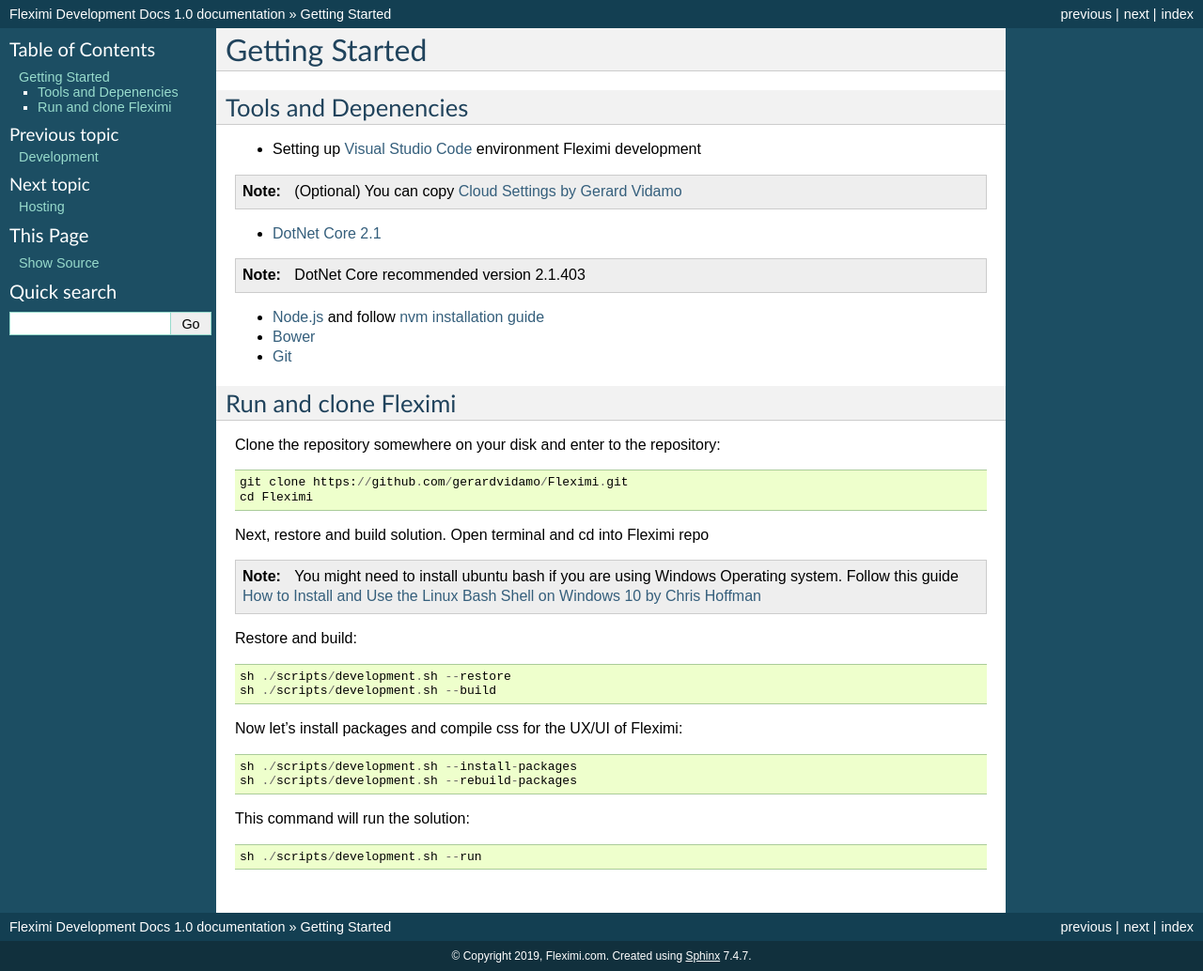
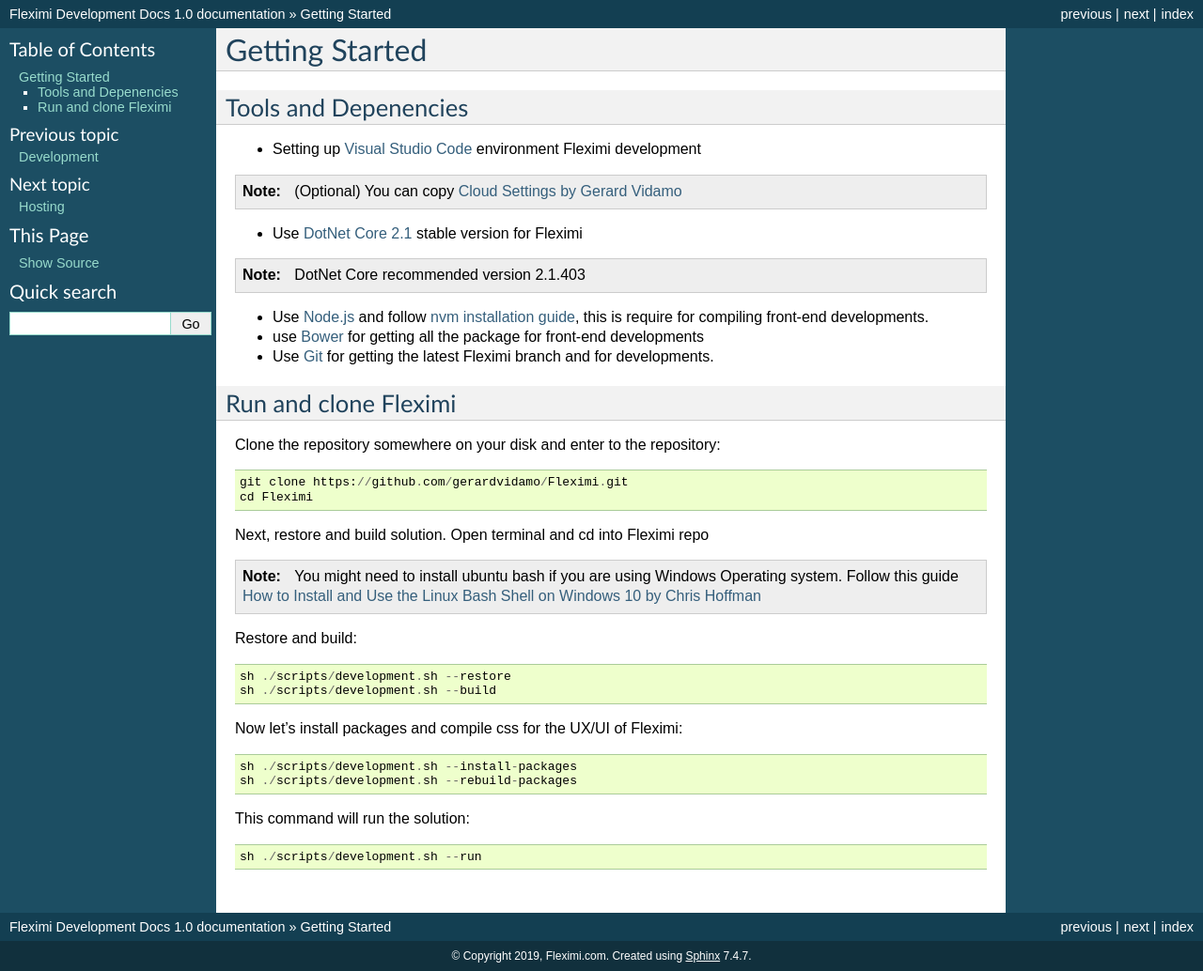
Before and after one commit to Fleximi/Fleximi-CMS, a Sphinx documentation site: the page built from docs/getting-started.rst, in a window 1280 px wide. Shown: the whole page at 94% size. Built offline with Sphinx 7.4.7, drawn with Linux system fonts in a browser that asks for light colours.

Commit message:
Initial commit

```diff
--- a/docs/getting-started.rst
+++ b/docs/getting-started.rst
@@ -9,14 +9,14 @@
 .. note::
     (Optional) You can copy `Cloud Settings by Gerard Vidamo <https://gist.github.com/gerardvidamo/40ce95df4022acb2bd0e7ae8ffbd017d>`_
 
-* `DotNet Core 2.1 <https://dotnet.microsoft.com/download/dotnet-core/2.1>`_
+* Use `DotNet Core 2.1 <https://dotnet.microsoft.com/download/dotnet-core/2.1>`_ stable version for Fleximi
 
 .. note::
     DotNet Core recommended version 2.1.403
 
-- `Node.js <https://nodejs.org/en/>`_  and follow `nvm installation guide <https://nodesource.com/blog/installing-node-js-tutorial-using-nvm-on-mac-os-x-and-ubuntu/>`_
-- `Bower <https://bower.io/>`_
-- `Git <https://git-scm.com/>`_
+- Use `Node.js <https://nodejs.org/en/>`_  and follow `nvm installation guide <https://nodesource.com/blog/installing-node-js-tutorial-using-nvm-on-mac-os-x-and-ubuntu/>`_, this is require for compiling front-end developments.
+- use `Bower <https://bower.io/>`_ for getting all the package for front-end developments
+- Use `Git <https://git-scm.com/>`_ for getting the latest Fleximi branch and for developments.
 
 Run and clone Fleximi
 ---------------------
```
